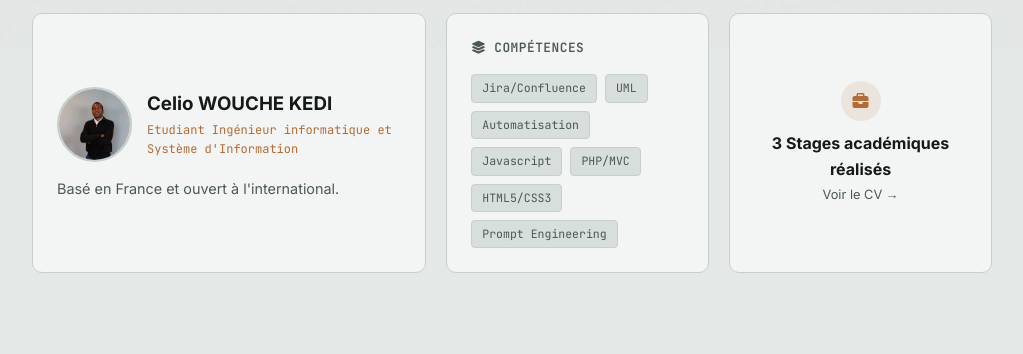
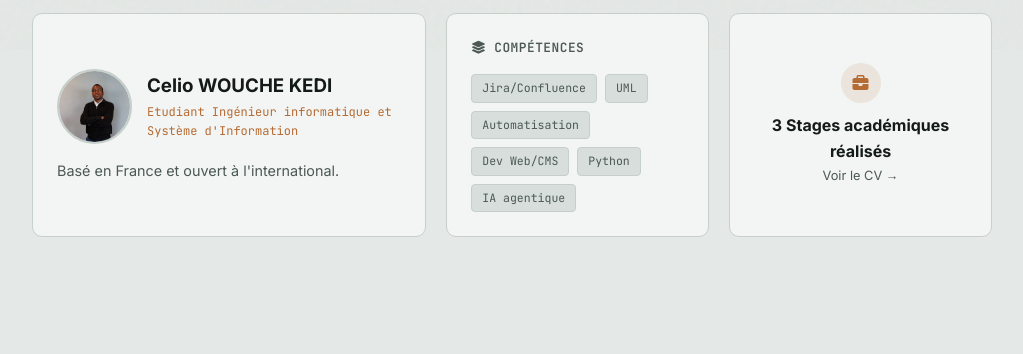
Before and after one commit to CelioKedi20/ePortfolio, a plain HTML site: page index.html in a window 1280 px wide. Shown: the part 751-1105 px from the top of the page, without its empty margins (128-1151 px from the left). Drawn offline with Linux system fonts and the light colour scheme.

Commit message:
Mise à jour des compétences

```diff
--- a/index.html
+++ b/index.html
@@ -142,10 +142,9 @@
                 <span>Jira/Confluence</span>
                 <span>UML</span>
                 <span>Automatisation</span>
-                <span>Javascript</span>
-                <span>PHP/MVC</span>
-                <span>HTML5/CSS3</span>
-                <span>Prompt Engineering</span>
+                <span>Dev Web/CMS</span>
+                <span>Python</span>
+                <span>IA agentique</span>
               </div>
             </div>
           </div>
```
